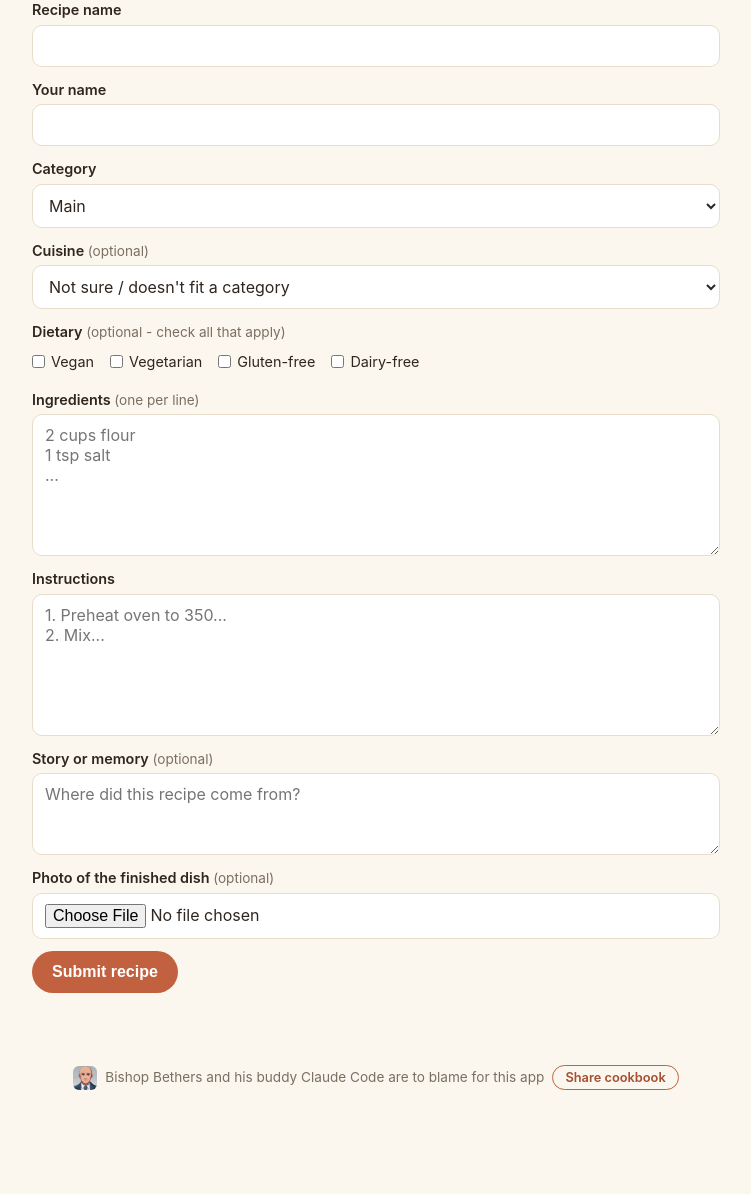
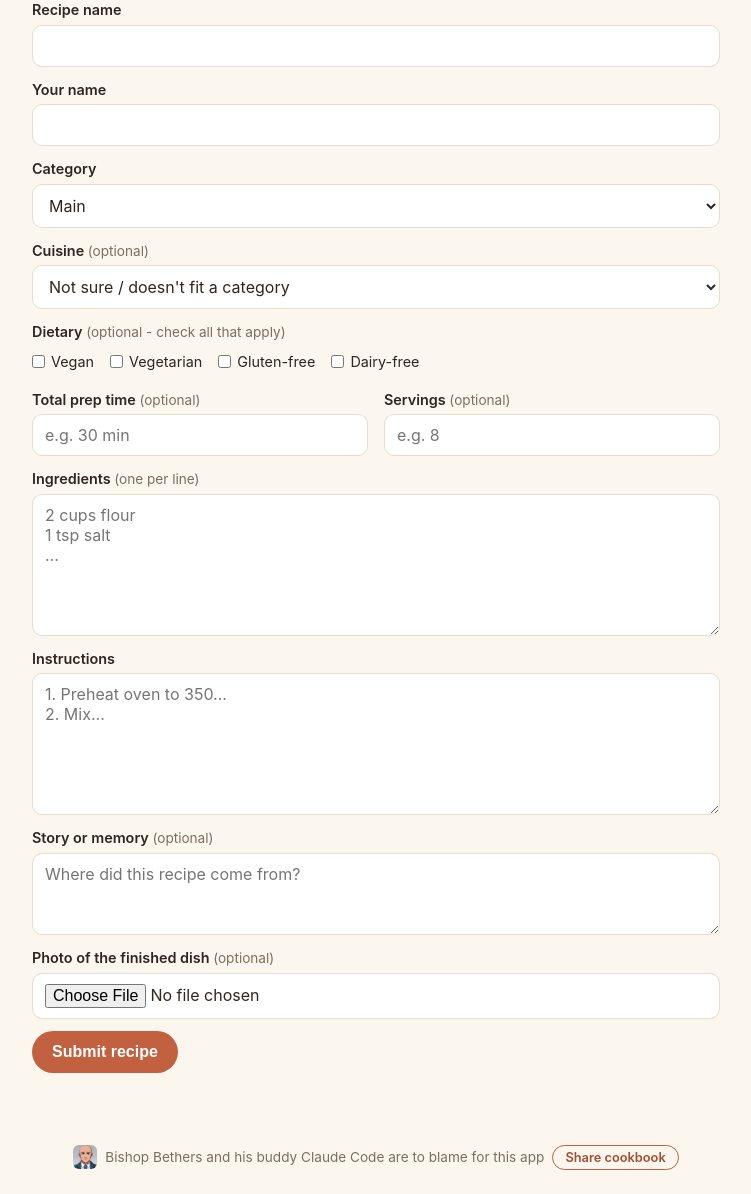
Before and after one commit to mbethers/ward-recipe-book, a Flask app: page /submit in a window 1280 px wide. Shown: the part 220-1414 px from the top of the page, without its empty margins (264-1015 px from the left). Before the commit the page ends 1310 px from the top, so only its background shows below. Run offline with Flask 3, Linux system fonts and the light colour scheme; some libraries are stand-ins or nearby versions.

Commit message:
Fix double bullet points, remove empty photo tile, add prep time/servings
- Ingredient/instruction lines now strip a leading bullet or number
  marker the pasted-in text already had, since our own <li>/<ol>
  already draws one - a leftover one was showing as a double bullet
  (reported on Baked Ziti's Red Sauce section). Applies at display
  time, so it retroactively fixes every existing recipe automatically.
- A colon-ending ingredient line (e.g. 'Red Sauce:') now renders as a
  bold, unbulleted section header instead of a bulleted ingredient.
  Existing recipes with a section label but no colon (like the
  current 'Red Sauce' line) need a quick admin edit to add one.
- Recipe cards with no photo now show just the plain white card -
  removed the 'PHOTO NEEDED' placeholder tile now that some recipes
  have real photos, making its absence self-evident.
- New optional 'Total prep time' and 'Servings' fields, free text
  (e.g. '1 hr 15 min', '8-10') so people aren't boxed into a number
  format. Captured on typed submissions, editable by admins, and
  auto-extracted for photo/PDF and web-link imports - including
  straight from schema.org structured data (prepTime/cookTime/
  totalTime/recipeYield) when a linked site provides it.

Co-Authored-By: Claude Sonnet 5 <noreply@anthropic.com>

```diff
--- a/ai_parse.py
+++ b/ai_parse.py
@@ -22,6 +22,8 @@ exactly this shape:
   "name": "recipe name",
   "category": "one of {", ".join(CATEGORIES)} - your best guess",
   "cuisine": "one of {", ".join(CUISINES)} - your best guess, or empty string if you can't tell",
+  "prep_time": "total time to make it, as written on the card (e.g. '30 min', '1 hr 15 min'), or empty string if not shown",
+  "servings": "how many it serves/yields, as written on the card (e.g. '8', '8-10', 'makes 2 dozen'), or empty string if not shown",
   "ingredients": ["ingredient line 1", "ingredient line 2"],
   "instructions": ["step 1", "step 2"],
   "story": "any personal note, memory, or story visible on the card, or empty string if none"
@@ -34,6 +36,8 @@ Rules:
 - If you cannot determine a field at all, use an empty string or empty array - never \
 omit a key.
 - Do not add ingredients, steps, or commentary that are not visibly on the source.
+- Do not guess at prep_time or servings if they aren't actually written on the card -
+leave them blank rather than estimating.
 - Do NOT guess at dietary/allergen suitability (vegan, gluten-free, dairy-free, etc.) - \
 that isn't part of this task and is left for a human to confirm.
 """
@@ -119,6 +123,8 @@ def parse_recipe(file_bytes: bytes, media_type: str, use_better_model: bool = Fa
         "name": (data.get("name") or "").strip(),
         "category": category,
         "cuisine": cuisine,
+        "prep_time": (data.get("prep_time") or "").strip(),
+        "servings": (data.get("servings") or "").strip(),
         "ingredients": "\n".join(str(i).strip() for i in ingredients if str(i).strip()),
         "instructions": "\n".join(str(s).strip() for s in instructions if str(s).strip()),
         "story": (data.get("story") or "").strip(),
--- a/app.py
+++ b/app.py
@@ -5,6 +5,7 @@ Admin (/admin, password-gated): review pending submissions, edit, approve/reject
 """
 import functools
 import os
+import re
 from datetime import datetime
 
 try:
@@ -71,6 +72,35 @@ def _run_proofreading(name: str, ingredients: str, instructions: str, story: str
 @app.context_processor
 def inject_globals():
     return {"ward_name": WARD_NAME}
+
+
+_BULLET_PREFIX = re.compile(r"^[•◦▪‣∙·*»]\s+|^[-–—]\s+")
+_NUMBERED_PREFIX = re.compile(r"^(?:step\s*)?\d+[.):]\s+", re.IGNORECASE)
+
+
+def _strip_pasted_marker(text: str) -> str:
+    """Removes a leading bullet/number marker a pasted-in line already had -
+    our own <li>/<ol> already draws one, so a leftover one shows as a double
+    bullet/number (e.g. a pasted "- 2 cups flour" under an already-bulleted <li>)."""
+    text = (text or "").strip()
+    text = _BULLET_PREFIX.sub("", text)
+    text = _NUMBERED_PREFIX.sub("", text)
+    return text.strip()
+
+
+@app.template_filter("clean_step")
+def clean_step(line):
+    return _strip_pasted_marker(line)
+
+
+@app.template_filter("clean_ingredient")
+def clean_ingredient(line):
+    """Same cleanup as clean_step, plus flags section labels like "Red Sauce:"
+    so the template can render them as an unbulleted sub-heading instead of
+    an ingredient with its own bullet."""
+    text = _strip_pasted_marker(line)
+    is_header = text.endswith(":") and len(text) <= 40
+    return {"text": text, "is_header": is_header}
 
 
 @app.template_filter("shortdate")
@@ -278,6 +308,8 @@ def submit_text():
         cuisine = ""
 
     dietary_tags = ",".join(t for t in form.getlist("dietary") if t in db.DIETARY_TAGS)
+    prep_time = (form.get("prep_time") or "").strip()
+    servings = (form.get("servings") or "").strip()
 
     photo_url = None
     photo = request.files.get("photo")
@@ -292,9 +324,9 @@ def submit_text():
     conn = db.get_db()
     new_id = conn.execute(
         """INSERT INTO recipes
-           (name, submitter_name, category, cuisine, dietary_tags, ingredients,
-            instructions, story, photo_path, status, submitted_at, proofreading_notes)
-           VALUES (%s, %s, %s, %s, %s, %s, %s, %s, %s, 'pending', %s, %s)
+           (name, submitter_name, category, cuisine, dietary_tags, prep_time, servings,
+            ingredients, instructions, story, photo_path, status, submitted_at, proofreading_notes)
+           VALUES (%s, %s, %s, %s, %s, %s, %s, %s, %s, %s, %s, 'pending', %s, %s)
            RETURNING id""",
         (
             name,
@@ -302,6 +334,8 @@ def submit_text():
             category,
             cuisine,
             dietary_tags,
+            prep_time,
+            servings,
             ingredients,
             instructions,
             story,
@@ -359,6 +393,8 @@ def submit_photo():
         "name": "",
         "category": "Other",
         "cuisine": "",
+        "prep_time": "",
+        "servings": "",
         "ingredients": "",
         "instructions": "",
         "story": "",
@@ -381,15 +417,17 @@ def submit_photo():
     display_name = parsed["name"] or "(untitled - needs review)"
     new_id = conn.execute(
         """INSERT INTO recipes
-           (name, submitter_name, category, cuisine, ingredients, instructions,
-            story, source_image_path, status, submitted_at, parse_model, proofreading_notes)
-           VALUES (%s, %s, %s, %s, %s, %s, %s, %s, 'pending', %s, %s, %s)
+           (name, submitter_name, category, cuisine, prep_time, servings, ingredients,
+            instructions, story, source_image_path, status, submitted_at, parse_model, proofreading_notes)
+           VALUES (%s, %s, %s, %s, %s, %s, %s, %s, %s, %s, 'pending', %s, %s, %s)
            RETURNING id""",
         (
             display_name,
             submitter_name,
             parsed["category"],
             parsed.get("cuisine", ""),
+            parsed.get("prep_time", ""),
+            parsed.get("servings", ""),
             parsed["ingredients"],
             parsed["instructions"],
             parsed["story"],
@@ -430,8 +468,8 @@ def submit_url():
         # worth saving so an admin can look at the link and fill it in by hand,
         # same as a photo/PDF that failed to read.
         app.logger.error("Web recipe parse failed for %s: %s", recipe_url, exc)
-        parsed = {"name": "", "category": "Other", "cuisine": "", "ingredients": "",
-                  "instructions": "", "story": "", "parse_model": None}
+        parsed = {"name": "", "category": "Other", "cuisine": "", "prep_time": "", "servings": "",
+                  "ingredients": "", "instructions": "", "story": "", "parse_model": None}
         final_url = recipe_url
 
     proofreading_notes = ""
@@ -444,15 +482,17 @@ def submit_url():
     display_name = parsed["name"] or "(untitled - needs review)"
     new_id = conn.execute(
         """INSERT INTO recipes
-           (name, submitter_name, category, cuisine, ingredients, instructions,
-            story, source_url, status, submitted_at, parse_model, proofreading_notes)
-           VALUES (%s, %s, %s, %s, %s, %s, %s, %s, 'pending', %s, %s, %s)
+           (name, submitter_name, category, cuisine, prep_time, servings, ingredients,
+            instructions, story, source_url, status, submitted_at, parse_model, proofreading_notes)
+           VALUES (%s, %s, %s, %s, %s, %s, %s, %s, %s, %s, 'pending', %s, %s, %s)
            RETURNING id""",
         (
             display_name,
             submitter_name,
             parsed["category"],
             parsed.get("cuisine", ""),
+            parsed.get("prep_time", ""),
+            parsed.get("servings", ""),
             parsed["ingredients"],
             parsed["instructions"],
             parsed["story"],
@@ -576,14 +616,16 @@ def _save_recipe_fields(conn, recipe_id, form):
 
     conn.execute(
         """UPDATE recipes SET name=%s, submitter_name=%s, category=%s, cuisine=%s,
-           dietary_tags=%s, ingredients=%s, instructions=%s, story=%s,
-           proofreading_notes='' WHERE id=%s""",
+           dietary_tags=%s, prep_time=%s, servings=%s, ingredients=%s, instructions=%s,
+           story=%s, proofreading_notes='' WHERE id=%s""",
         (
             (form.get("name") or "").strip(),
             (form.get("submitter_name") or "").strip(),
             category,
             cuisine,
             dietary_tags,
+            (form.get("prep_time") or "").strip(),
+            (form.get("servings") or "").strip(),
             (form.get("ingredients") or "").strip(),
             (form.get("instructions") or "").strip(),
             (form.get("story") or "").strip(),
@@ -654,12 +696,14 @@ def admin_recipe_reprocess(recipe_id):
         return redirect(url_for("admin_recipe_edit", recipe_id=recipe_id))
 
     conn.execute(
-        """UPDATE recipes SET name=%s, category=%s, cuisine=%s, ingredients=%s,
-           instructions=%s, story=%s, parse_model=%s WHERE id=%s""",
+        """UPDATE recipes SET name=%s, category=%s, cuisine=%s, prep_time=%s, servings=%s,
+           ingredients=%s, instructions=%s, story=%s, parse_model=%s WHERE id=%s""",
         (
             parsed["name"] or recipe["name"],
             parsed["category"],
             parsed.get("cuisine") or recipe["cuisine"],
+            parsed.get("prep_time") or recipe["prep_time"],
+            parsed.get("servings") or recipe["servings"],
             parsed["ingredients"],
             parsed["instructions"],
             parsed["story"],
--- a/static/style.css
+++ b/static/style.css
@@ -173,14 +173,6 @@ h2 { font-size: 1.1rem; margin: 20px 0 8px; }
 }
 .recipe-card:hover { text-decoration: none; border-color: var(--terracotta); }
 .recipe-card-photo { width: 100%; aspect-ratio: 4/3; object-fit: cover; display: block; background: var(--border); }
-.recipe-card-photo-placeholder {
-  display: flex; align-items: center; justify-content: center;
-  font-size: 0.85rem; font-weight: 700; text-transform: uppercase; letter-spacing: 0.04em;
-  color: var(--danger);
-  background: var(--border);
-  border: 2px dashed var(--danger);
-  box-sizing: border-box;
-}
 .recipe-card-body { padding: 10px 12px; }
 .recipe-card-body h3 { margin: 4px 0; font-size: 1rem; }
 
@@ -216,6 +208,13 @@ h2 { font-size: 1.1rem; margin: 20px 0 8px; }
 }
 .ingredient-list, .instruction-list { padding-left: 20px; }
 .ingredient-list li, .instruction-list li { margin-bottom: 6px; }
+.ingredient-header {
+  list-style: none;
+  margin-left: -20px;
+  font-weight: 700;
+  margin-top: 10px;
+}
+.ingredient-header:first-child { margin-top: 0; }
 .print-btn {
   margin-top: 20px;
   padding: 10px 18px;
@@ -246,6 +245,8 @@ form input[type=file], form select, form textarea {
   color: var(--ink);
 }
 form textarea { resize: vertical; }
+.field-row { display: flex; gap: 16px; flex-wrap: wrap; }
+.field-row label { flex: 1 1 140px; }
 .checkbox-group { display: flex; flex-wrap: wrap; gap: 8px 16px; margin: -4px 0 16px; }
 .checkbox-group .checkbox-option {
   display: flex;
@@ -352,6 +353,7 @@ form textarea { resize: vertical; }
 
 /* Ratings & reviews */
 .star-display { color: var(--terracotta); letter-spacing: 1px; }
+.recipe-meta { display: flex; gap: 16px; color: var(--muted); font-size: 0.9rem; margin: 6px 0 0; }
 .rating-summary { display: flex; align-items: center; gap: 6px; color: var(--muted); font-size: 0.95rem; margin: 4px 0 16px; }
 .rating-summary-small { font-size: 0.85rem; margin: 4px 0 0; }
 
--- a/templates/index.html
+++ b/templates/index.html
@@ -47,8 +47,6 @@
       <a class="recipe-card" href="{{ url_for('recipe_detail', recipe_id=r.id) }}">
         {% if r.photo_path or r.gallery_photo %}
           <img class="recipe-card-photo" src="{{ r.photo_path or r.gallery_photo }}" alt="{{ r.name }}" loading="lazy">
-        {% else %}
-          <div class="recipe-card-photo recipe-card-photo-placeholder">Photo needed</div>
         {% endif %}
         <div class="recipe-card-body">
           <span class="badge">{{ r.category }}</span>
--- a/templates/submit.html
+++ b/templates/submit.html
@@ -39,6 +39,15 @@
         <input type="checkbox" name="dietary" value="{{ tag }}"> {{ tag }}
       </label>
     {% endfor %}
+  </div>
+
+  <div class="field-row">
+    <label>Total prep time <span class="hint">(optional)</span>
+      <input type="text" name="prep_time" placeholder="e.g. 30 min">
+    </label>
+    <label>Servings <span class="hint">(optional)</span>
+      <input type="text" name="servings" placeholder="e.g. 8">
+    </label>
   </div>
 
   <label>Ingredients <span class="hint">(one per line)</span>
```
Also changed, not shown: db.py (+8 -0 lines), templates/admin_edit.html (+9 -0 lines), templates/recipe.html (+9 -2 lines), web_recipe.py (+51 -0 lines).
